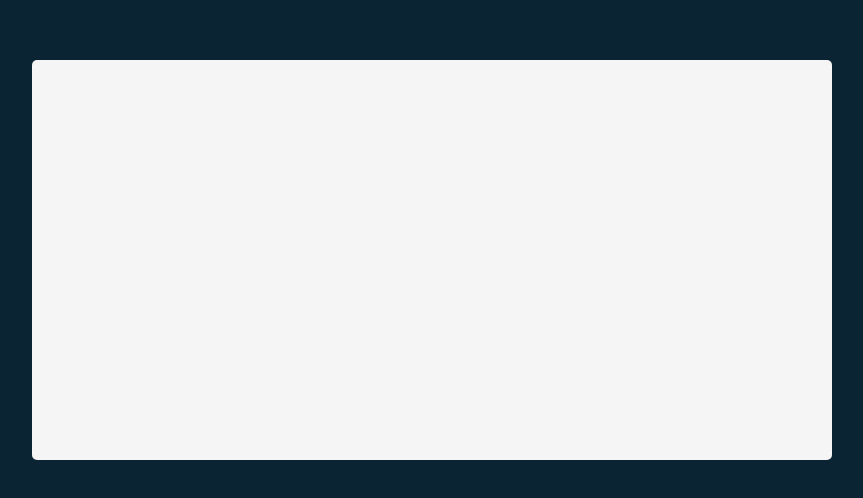
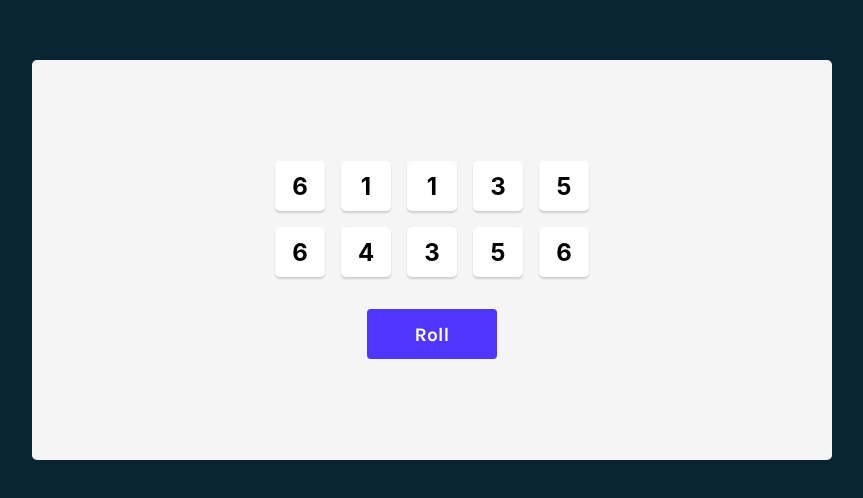
Before and after one commit to AhmedNagii/Tenzies, a React (Create React App) app: page / in a window 1280 px wide. Shown: the part 140-638 px from the top of the page, without its empty margins (208-1071 px from the left). Built offline with nearby package versions, Linux system fonts and the light colour scheme.

Commit message:
remove comments

```diff
--- a/src/App.js
+++ b/src/App.js
@@ -5,30 +5,30 @@
 
 export default  function App() {
 
-//   function allNewDice (){
-//     let newDice = []
-//     for(let i = 0; i < 10; i++){
-//       let randomNum = Math.floor(Math.random() * 6 ) + 1
-//       newDice.push(randomNum)
-//     }
-//       return newDice
-//     }
+  function allNewDice (){
+    let newDice = []
+    for(let i = 0; i < 10; i++){
+      let randomNum = Math.floor(Math.random() * 6 ) + 1
+      newDice.push(randomNum)
+    }
+      return newDice
+    }
 
 
-// const [dice , setDice] = useState(allNewDice())
+const [dice , setDice] = useState(allNewDice())
 
 
 
-// const diceElements = dice.map(die => <Die value={die}/>)
+const diceElements = dice.map(die => <Die value={die}/>)
 
   return (
 
      <main>
     <div className='dice-container'>
-      {/* {diceElements} */}
+      {diceElements}
 
     </div>
-    {/* <button onClick={() =>  setDice(allNewDice ())}>Roll</button> */}
+    <button onClick={() =>  setDice(allNewDice ())}>Roll</button>
      </main>
 
   );
```
